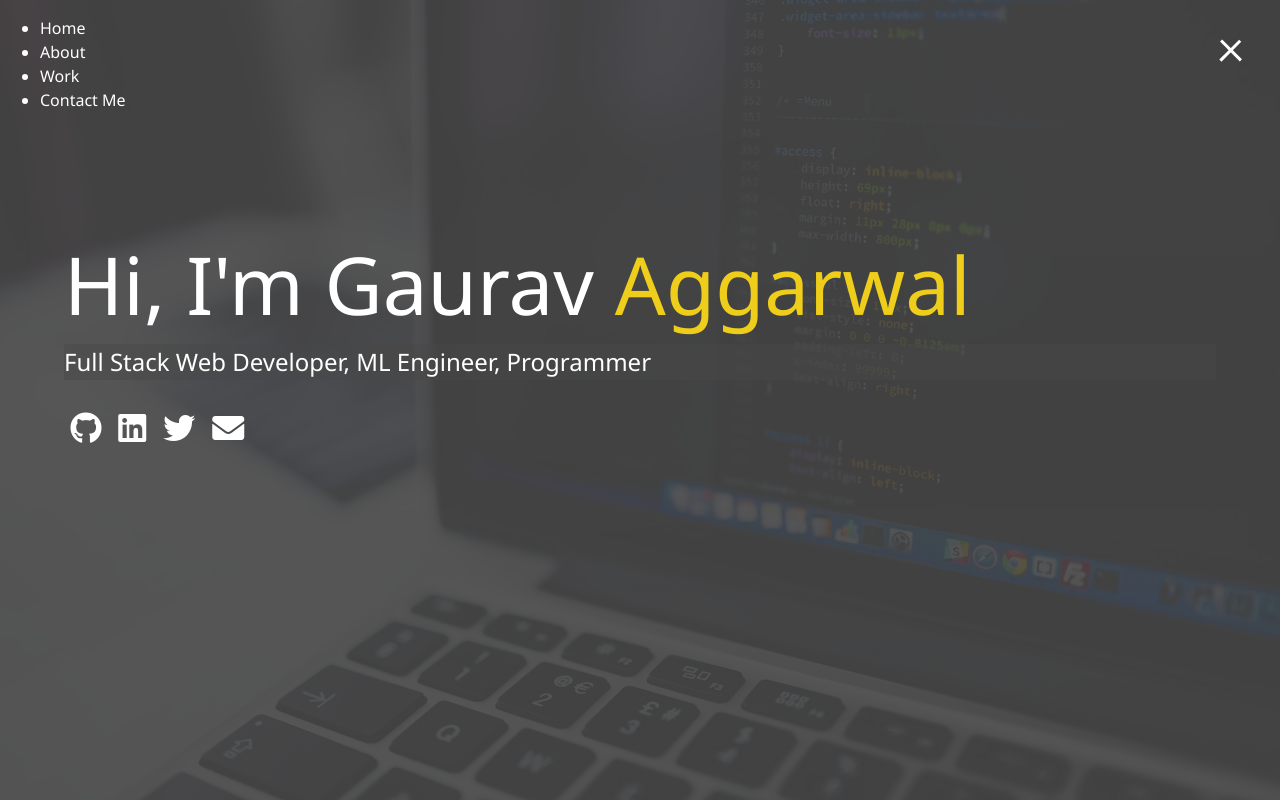
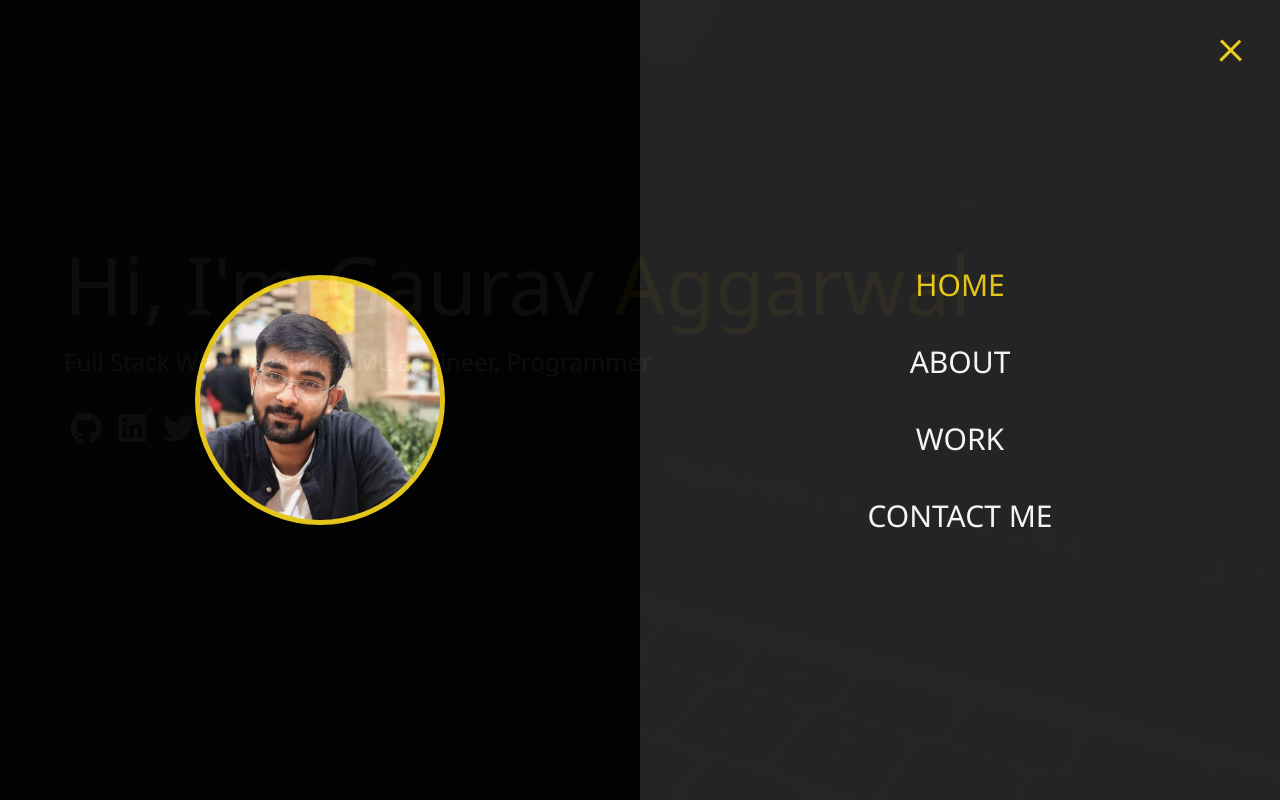
Before and after one commit to gaurav-aggarwall/gaurav-aggarwall.github.io, a plain HTML site: page index.html in a window 1280 px wide. Both pictures are taken after a click on the element 1231 px from the left and 47 px from the top of the page. Drawn offline with Linux system fonts and the light colour scheme.

Commit message:
home page desktop done

```diff
--- a/css/main.css
+++ b/css/main.css
@@ -14,17 +14,92 @@
   .menu-btn.close {
     transform: rotate(180deg); }
     .menu-btn.close .btn-line:nth-child(1) {
-      transform: rotate(45deg) translate(5px, 5px); }
+      transform: rotate(45deg) translate(5px, 5px);
+      background: #eece1a; }
     .menu-btn.close .btn-line:nth-child(2) {
       opacity: 0; }
     .menu-btn.close .btn-line:nth-child(3) {
-      transform: rotate(-45deg) translate(7px, -6px); }
+      transform: rotate(-45deg) translate(7px, -6px);
+      background: #eece1a; }
+
+.menu {
+  position: fixed;
+  top: 0;
+  width: 100%;
+  opacity: 0.95;
+  visibility: hidden; }
+  .menu.show {
+    visibility: visible; }
+  .menu-branding, .menu-nav {
+    display: flex;
+    flex-flow: column wrap;
+    align-items: center;
+    justify-content: center;
+    float: left;
+    width: 50%;
+    height: 100vh; }
+  .menu-branding {
+    background: black;
+    transform: translate3d(0, -100%, 0);
+    transition: all 0.5s ease-out; }
+    .menu-branding.show {
+      transform: translate3d(0, 0, 0); }
+    .menu-branding .portrait {
+      opacity: 1;
+      height: 250px;
+      width: 250px;
+      background: url("../img/portrait.jpg");
+      background-size: cover;
+      border-radius: 50%;
+      border: solid 5px #eece1a; }
+  .menu-nav {
+    margin: 0;
+    padding: 0;
+    background: #242424;
+    list-style: none;
+    transform: translate3d(0, 100%, 0);
+    transition: all 0.5s ease-out; }
+    .menu-nav.show {
+      transform: translate3d(0, 0, 0); }
+  .menu .nav-item {
+    transform: translate3d(600px, 0, 0);
+    transition: all 0.5s ease-out; }
+    .menu .nav-item.show {
+      transform: translate3d(0, 0, 0); }
+    .menu .nav-item.current > a {
+      color: #eece1a; }
+  .menu .nav-link {
+    display: inline-block;
+    position: relative;
+    font-size: 30px;
+    text-transform: uppercase;
+    padding: 1rem 0;
+    font-weight: 300;
+    color: #fff;
+    text-decoration: none;
+    transition: all 0.5s ease-out; }
+    .menu .nav-link:hover {
+      color: #eece1a;
+      transform: scale(1.2);
+      transition: all 0.5s ease-out; }
+
+.nav-item:nth-child(1) {
+  transition-delay: 0.05s; }
+
+.nav-item:nth-child(2) {
+  transition-delay: 0.1s; }
+
+.nav-item:nth-child(3) {
+  transition-delay: 0.15s; }
+
+.nav-item:nth-child(4) {
+  transition-delay: 0.2s; }
 
 * {
   box-sizing: border-box; }
 
 body {
-  background: #444;
+  background: #313131;
   color: #fff;
   height: 100%;
   margin: 0;
@@ -33,7 +108,8 @@ body {
   body#bg-img {
     background: url(../img/background.jpg);
     background-attachment: fixed;
-    background-size: cover; }
+    background-size: cover;
+    background-position: center; }
     body#bg-img:after {
       content: '';
       position: absolute;
@@ -42,7 +118,7 @@ body {
       width: 100%;
       height: 100%;
       z-index: -1;
-      background: rgba(68, 68, 68, 0.9); }
+      background: rgba(49, 49, 49, 0.9); }
 
 h1, h2, h3 {
   margin: 0;
@@ -52,7 +128,7 @@ h1, h2, h3 {
   h1.sm-heading, h2.sm-heading, h3.sm-heading {
     margin-bottom: 2rem;
     padding: 0.2rem 1 rem;
-    background: rgba(73, 73, 73, 0.5); }
+    background: rgba(54, 54, 54, 0.5); }
 
 a {
   color: #fff;
--- a/index.html
+++ b/index.html
@@ -23,7 +23,7 @@
                 <div class="portrait"></div>
             </div>
             <ul class="menu-nav">
-                <li class="nav-item">
+                <li class="nav-item current">
                     <a href="/" class="nav-link">Home</a>
                 </li>
                 <li class="nav-item">
```
Also changed, not shown: img/portrait.jpg (added).
